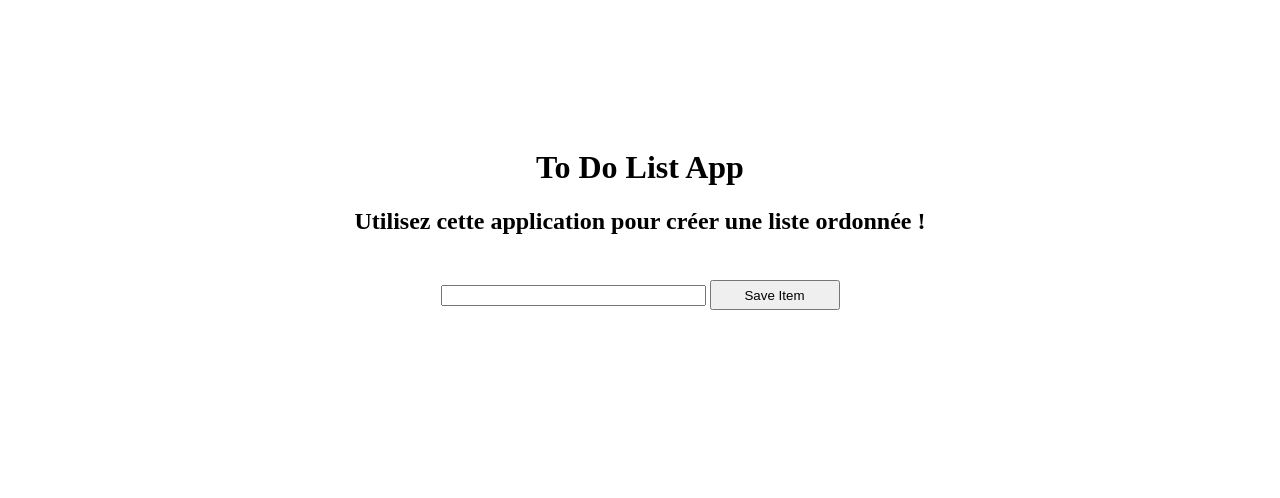
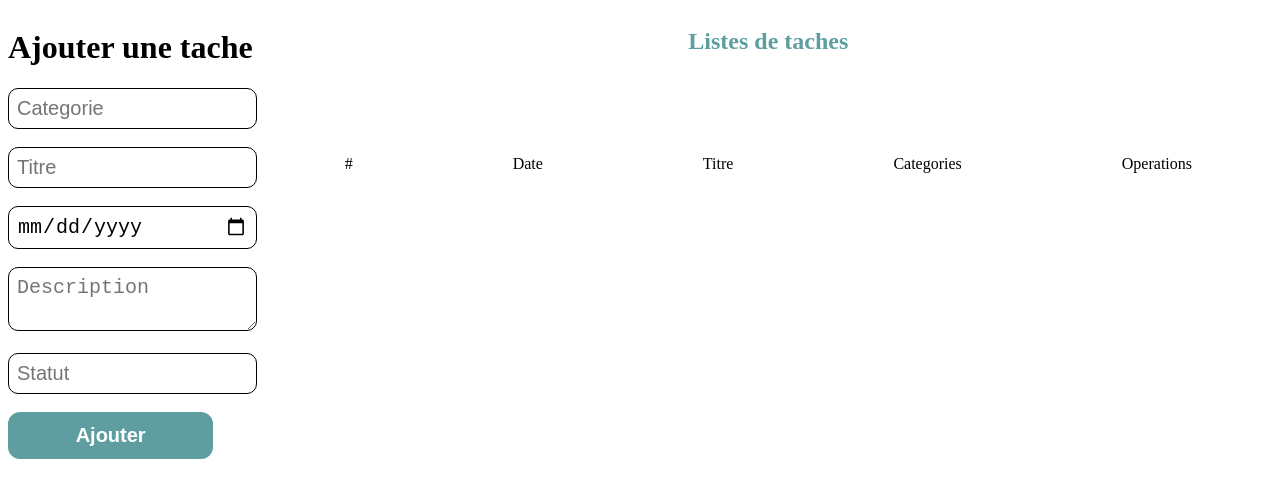
Before and after one commit to Kina98/To-Do-List, a plain HTML site: page index.html in a window 1280 px wide. Drawn offline with Linux system fonts and the light colour scheme.

Commit message:
todolist

```diff
--- a/index.html
+++ b/index.html
@@ -5,18 +5,48 @@
     <meta http-equiv="X-UA-Compatible" content="IE=edge">
     <meta name="viewport" content="width=device-width, initial-scale=1.0">
     <link rel="stylesheet" href="style.css">
-    <title>to do list</title>
+    <title>To Do List</title>
 </head>
 <body>
-    <h1>To Do List App</h1>
-    <h2>Utilisez cette application pour créer une liste ordonnée !</h2>
-    <form id="todoForm">
-        <input id="todoInput" size="30">
-        <button type="button" class="button" onclick="todoList()">Save Item</button>
-    </form>
-    <ol id="todoList"></ol>
+    <div class="container">
+        <div>
+            <h1>Ajouter une tache</h1>
+            <form id="form">
+                <div id="msg"></div>
+                <div>
+                    <input type="text" id="categorie" placeholder="Categorie">
+                </div><br>
+                <div>
+                    <input type="text" id="titre" placeholder="Titre">
+                </div><br>
+                <div>
+                    <input type="date" id="date">
+                </div><br>
+                <div>
+                    <textarea name="" id="textarea" placeholder="Description"></textarea>
+                </div><br>
+                <div>
+                    <input type="text" id="statut" placeholder="Statut">
+                </div><br>
+                <button type="submit">Ajouter</button>
+            </form>
+        </div>
+
+        <!-- partie taches -->
+        <div>
+            <h2>Listes de taches</h2>
+            <div class="liste">
+                <p>#</p>
+                <p>Date</p>
+                <p>Titre</p>
+                <p>Categories</p>
+                <p>Operations</p>
+            </div>
+            <div id=""></div>
+        </div>
+    </div>
 
 
-    <script src="script.js"></script>
+    <script src="index.js"></script>
 </body>
 </html>
--- /dev/null
+++ b/index.js
@@ -0,0 +1,20 @@
+let form = document.getElementById("form");
+let msg = document.getElementById("msg");
+let categorie = document.getElementById("categorie");
+let titre = document.getElementById("titre");
+let date = document.getElementById("date");
+let textarea = document.getElementById("textarea");
+let statut = document.getElementById("statut");
+
+form.addEventListener("submit", (e) => {
+    e.preventDefault();
+    formValidation();
+})
+
+let formValidation = () => {
+    if (categorie.value === "" || titre.value === "" || date.value === "" || textarea.value === "" || statut.value === "") {
+        msg.innerHTML = "La tâche ne peut pas être vide";
+    } else {
+        msg.innerHTML = "";
+    }
+}
--- a/script.js
+++ /dev/null
@@ -1,10 +0,0 @@
-function todoList() {
-    let item = document.getElementById('todoInput').value;
-
-    let text = document.createTextNode(item);
-
-    let newItem = document.createElement('li');
-    newItem.appendChild(text);
-
-    document.getElementById('todoList').appendChild(newItem);
-}
--- a/style.css
+++ b/style.css
@@ -1,16 +1,45 @@
-body {
-    padding-top: 120px;
-    text-align: center;
-    background-image: url(../img/notepad.jpg);
-    background-size: 100%;
-    background-repeat: no-repeat;
+
+.container {
+    display: flex;
 }
 
-#todoInput {
-    margin-top: 30px;
+#msg {
+    color: red;
+    margin-bottom: 10px;
+    text-align: center;
+    font-size: 18px;
+    font-weight: bolder;
+    font-style: oblique;
+  }
+
+input, textarea {
+    width: 90%;
+    padding: 8px;
+    font-size: 20px;
+    border: 0;
+    border: 1px solid;
+    border-radius: 10px;
+}
+button {
+    cursor: pointer;
+    width: 80%;
+    padding: 12px;
+    font-size: 20px;
+    font-weight: bold;
+    border: 0;
+    border-radius: 12px;
+    color: white;
+    background-color: #5F9EA0;
 }
 
-.button {
-    height: 30px;
-    width: 130px;
+.liste {
+    display: flex;
 }
+.liste p {
+    margin: 5rem;
+}
+h2 {
+    text-align: center;
+    color: #5F9EA0;
+    font-weight: bold;
+}
```
